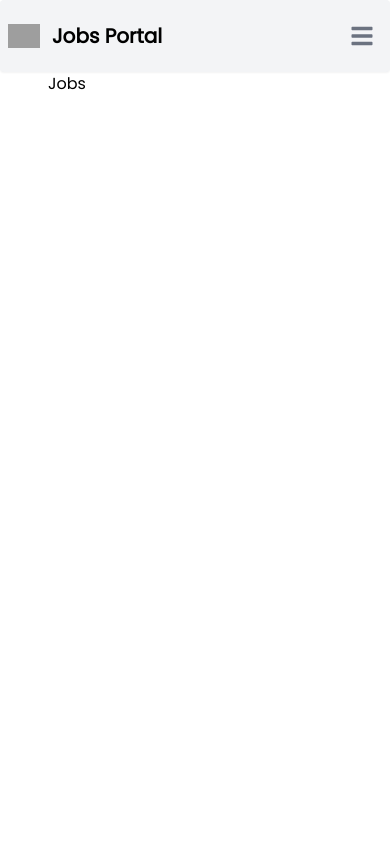
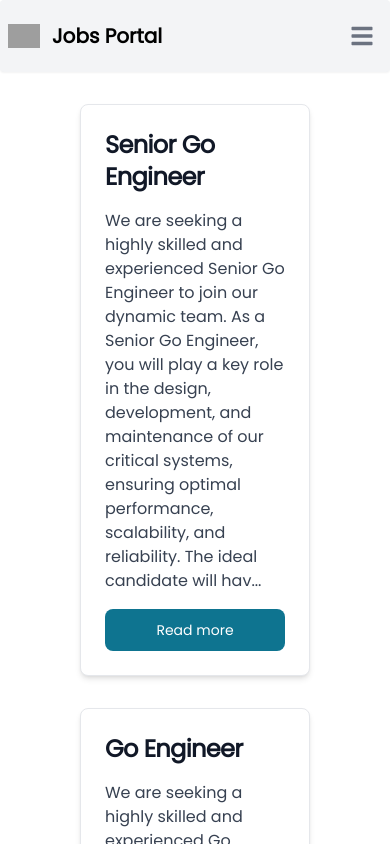
Before and after one commit to Lambertn33/jobs-app, a React (Vite) app: page /jobs in a window 390 px wide. Shown: the top 844 px of the page. Built offline with nearby package versions, Linux system fonts and the light colour scheme; data requests are answered from the project's data file; grey boxes are pictures that could not be loaded; the HTML template or start-up script is replaced by a standard one.

Commit message:
feat: display jobs in cards

```diff
--- a/src/components/index.ts
+++ b/src/components/index.ts
@@ -1,3 +1,5 @@
 import { AppNavbar } from "./AppNavbar";
 
-export { AppNavbar }
+import { JobsList } from "./jobs/JobsList";
+
+export { AppNavbar, JobsList };
--- /dev/null
+++ b/src/components/jobs/JobsList.tsx
@@ -0,0 +1,35 @@
+import { FC } from "react";
+
+import { Button, Card } from "flowbite-react";
+
+interface jobInterface {
+  id: number;
+  company_id: number;
+  title: string;
+  description: string;
+  company: {
+    id: number;
+    manager: string;
+    name: string;
+  };
+}
+
+interface JobsListProps {
+  jobs: jobInterface[];
+}
+
+export const JobsList: FC<JobsListProps> = ({ jobs }) => {
+  return jobs.map((job) => (
+    <Card className="max-w-sm m-4">
+      <h5 className="text-2xl font-bold tracking-tight text-gray-900 dark:text-white">
+        {job.title}
+      </h5>
+      <p className="font-normal text-gray-700 dark:text-gray-400">
+        {job.description.length > 300
+          ? `${job.description.substring(0, 300)}...`
+          : job.description}
+      </p>
+      <Button>Read more</Button>
+    </Card>
+  ));
+};
--- a/src/pages/Jobs.tsx
+++ b/src/pages/Jobs.tsx
@@ -4,6 +4,8 @@ import { fetchJobs } from "@/store/slices/job.slices";
 import { RootState } from "@/store/store";
 
 import { RESPONSE_STATUSES } from "@/helpers/constants";
+
+import { JobsList } from "@/components";
 
 export const Jobs: FC = () => {
   const dispatch = useAppDispatch();
@@ -25,6 +27,11 @@ export const Jobs: FC = () => {
   if (status === RESPONSE_STATUSES.FAILED) {
     return <div>Error: {error}</div>;
   }
-  console.log(data);
-  return <div>Jobs</div>;
+  return (
+    <div className="p-4">
+      <div className="grid grid-cols-1 md:grid-cols-2 lg:grid-cols-3">
+        <JobsList jobs={data} />
+      </div>
+    </div>
+  );
 };
--- a/src/store/slices/job.slices.ts
+++ b/src/store/slices/job.slices.ts
@@ -9,13 +9,11 @@ interface jobInterface {
   company_id: number;
   title: string;
   description: string;
-  company: companyInterface;
-}
-
-interface companyInterface {
-  id: number;
-  manager: string;
-  name: string;
+  company: {
+    id: number;
+    manager: string;
+    name: string;
+  }
 }
 
 interface jobSliceInterface {
```
Also changed, not shown: src/components/jobs/JobDetails.tsx (added).
